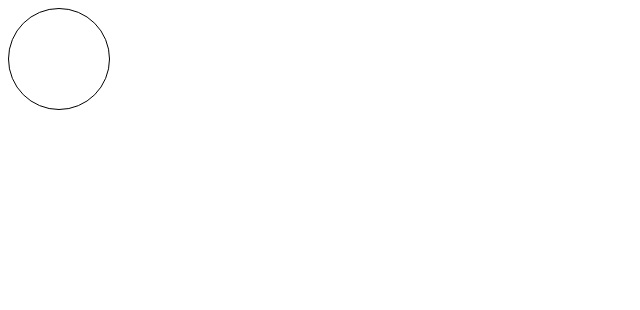
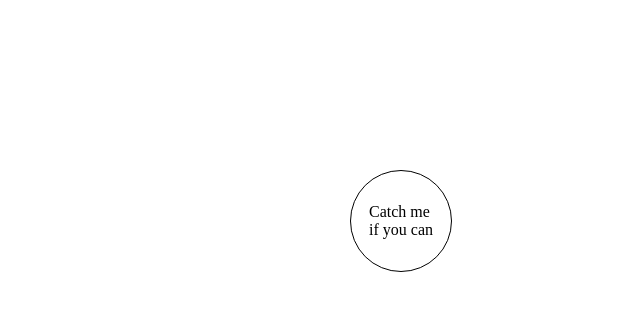
Before and after one commit to slavatarasevich/HW_My_Freedom, a plain HTML site: page index.html in a window 1280 px wide. Shown: the whole page, without its empty margins (0-640 px from the left). Drawn offline with Linux system fonts and the light colour scheme.

Commit message:
Task_1 beta version for testing
main functionality was achieved, needs testing

```diff
--- a/index.html
+++ b/index.html
@@ -9,6 +9,8 @@
     <script async src="script.js"></script>
   </head>
   <body>
-    <div class="circle"></div>
+    <div class="circle">
+      <p>Catch me </br> if you can</p>
+    </div>
   </body>
 </html>
--- a/script.js
+++ b/script.js
@@ -1,8 +1,23 @@
 "use strict";
 
 let circle = document.querySelector(".circle");
-circle.addEventListener("mouseover", circleEscape);
+circle.addEventListener("mouseover", circleEscape());
 
-function circleEscape(e) {
-  console.log("hover");
+function initialPosition() {
+  circle.style.left = screen.width / 2 - 50 + "px";
+  circle.style.top = screen.height / 2 - 130 + "px";
 }
+
+initialPosition();
+
+function circleEscape() {
+  console.log("hover", screen.width, screen.height);
+  let circleTop = "";
+  let circleLeft = "";
+  return function () {
+    circle.style.transitionDuration = "2s";
+    circle.style.top = Math.random() * (screen.height - 0) + 0 + "px";
+    circle.style.left = Math.random() * (screen.width - 0) + 0 + "px";
+    console.log("did it move?");
+  };
+}
--- a/style.css
+++ b/style.css
@@ -3,5 +3,9 @@
   width: 100px;
   height: 100px;
   border: 1px solid black;
-  /* background: red; */
+  position: absolute;
+  display: flex;
+  justify-content: center;
+  align-items: center;
+  /* transition-duration: 2s; */
 }
```
